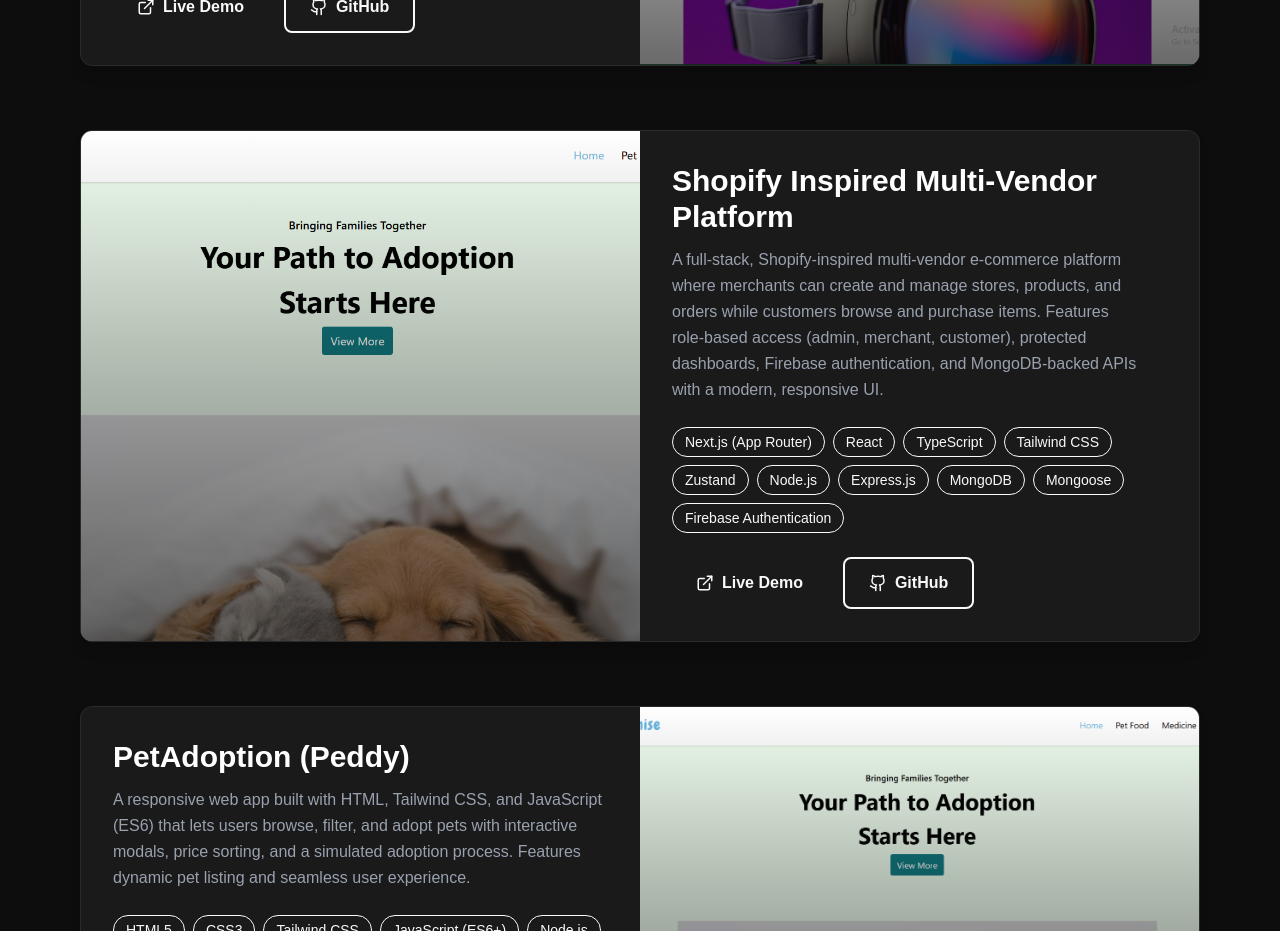
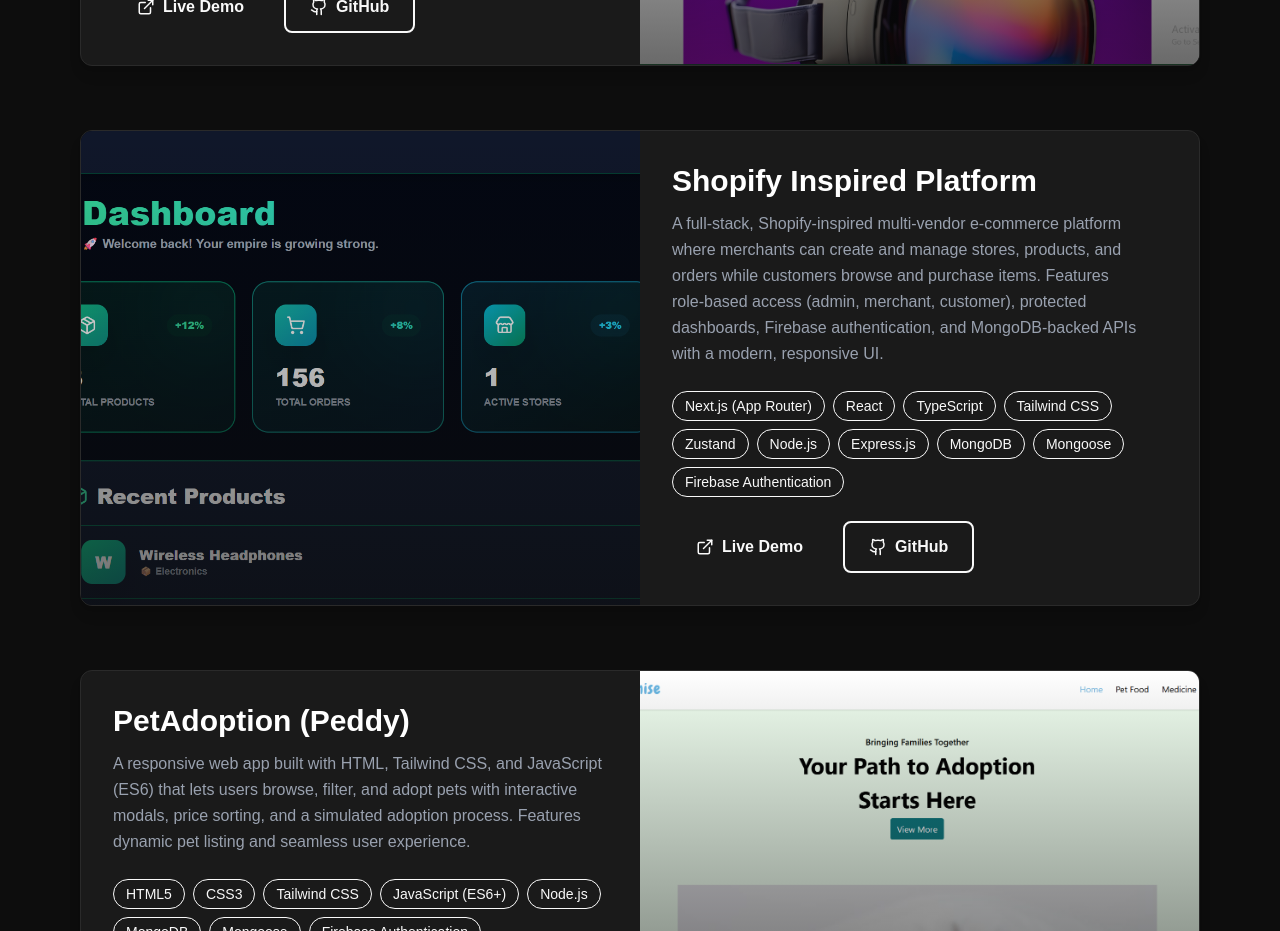
Before and after one commit to Shahriarshihab5/syed-shahriar-ahmed-portfolio, a React (Vite) app: page / in a window 1280 px wide. Shown: the part 2700-3631 px from the top of the page. Built offline with nearby package versions, Linux system fonts and the light colour scheme.

Commit message:
New project added with image

```diff
--- a/src/components/Projects.jsx
+++ b/src/components/Projects.jsx
@@ -48,10 +48,10 @@
 
     {
       id: 3,
-      title: "Shopify Inspired Multi‑Vendor Platform",
+      title: "Shopify Inspired Platform",
       description:
         "A full‑stack, Shopify‑inspired multi‑vendor e‑commerce platform where merchants can create and manage stores, products, and orders while customers browse and purchase items. Features role‑based access (admin, merchant, customer), protected dashboards, Firebase authentication, and MongoDB‑backed APIs with a modern, responsive UI.",
-      image: "/peddy.png",
+      image: "/public/Shopify.png",
       tools: [
         "Next.js (App Router)",
         "React",
```
Also changed, not shown: public/Shopify.png (added).
